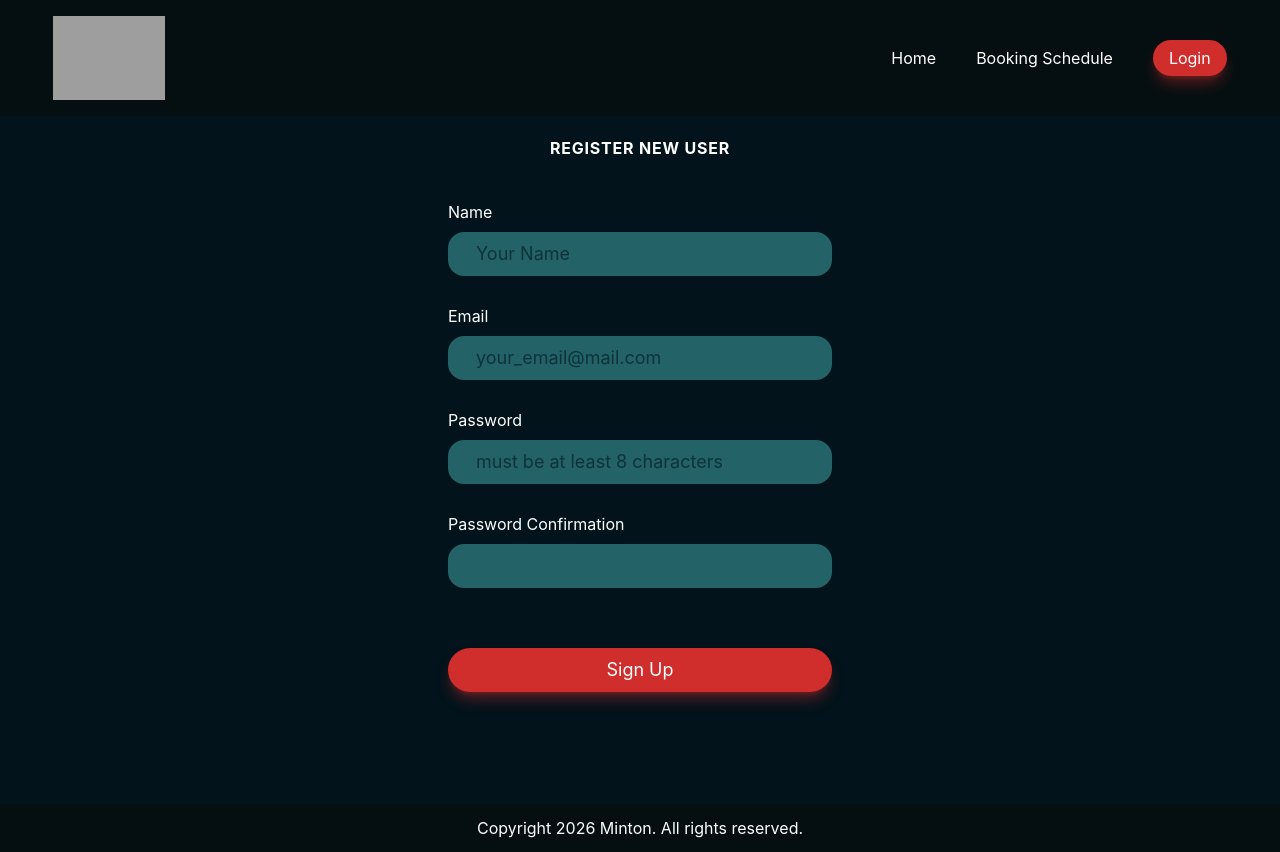
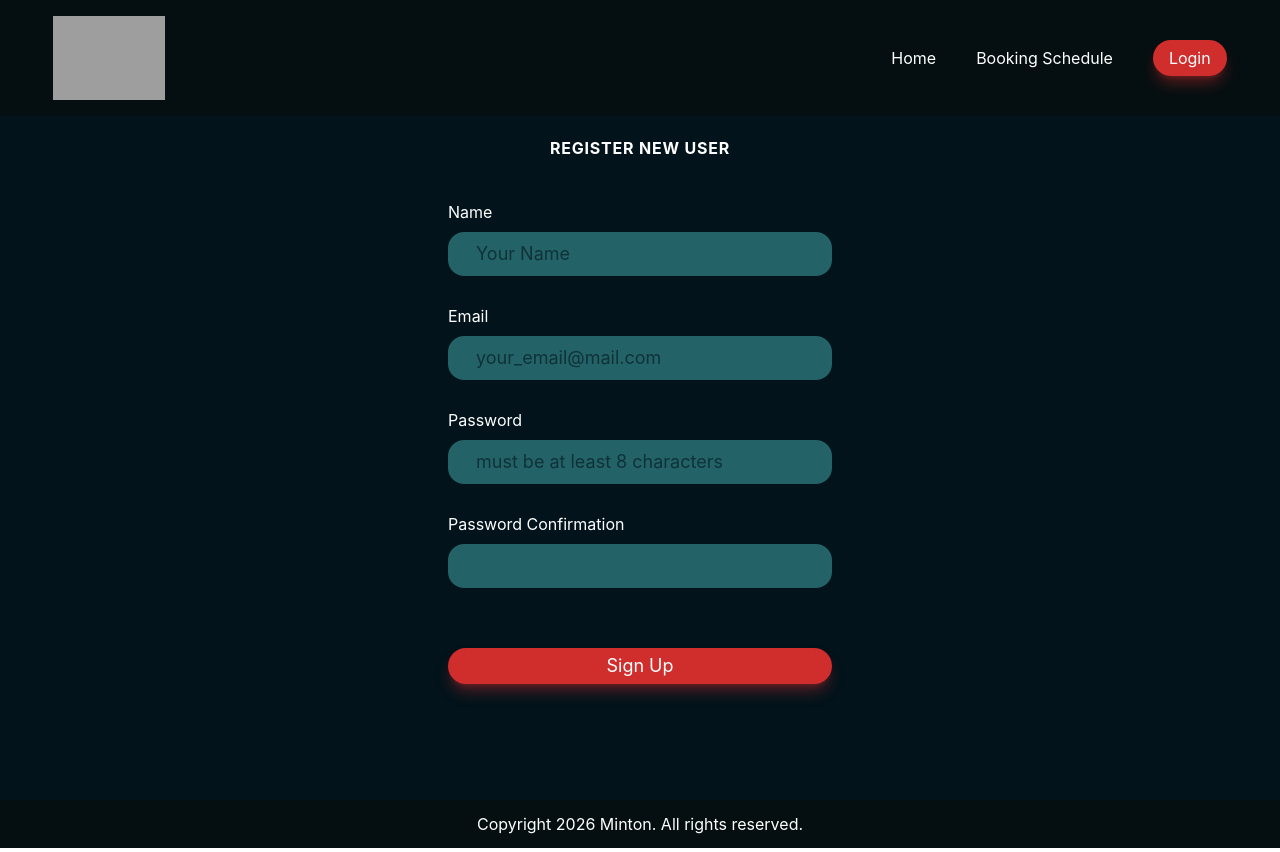
Before and after one commit to wardahnabilah/Minton-Project-2026, a React (Vite) app: page /register in a window 1280 px wide. Built offline with nearby package versions, Linux system fonts and the light colour scheme; no server answers; grey boxes are pictures that could not be loaded.

Commit message:
refactor: rename ButtonPrimary to ButtonFilled

```diff
--- a/src/components/elements/Buttons.jsx
+++ b/src/components/elements/Buttons.jsx
@@ -12,25 +12,32 @@ export function ButtonLink({pathName, children: label}) {
     )
 }
 
-export function ButtonPrimary({onClick, className: addedClass,children: label, disabled}) {
+export function ButtonFilled({onClick, size, variant, loading, disabled, className: addedClass, children: label}) {
+    const variants = {
+        primary: 'bg-primary-red hover:bg-primary-red-dark shadow-primary-red/40',
+        secondary: 'bg-accent-grey hover:bg-accent-lightgrey shadow-accent-darkgrey/40'
+    }
+
+    const sizes = {
+        sm: 'px-4 py-2 text-sm',
+        md: 'px-5 py-1 text-md',
+        lg: 'px-8 py-2 text-lg',
+    }
+
     return (
         <button
             className={`
+                ${variants[variant]}
+                ${sizes[size]}
                 ${addedClass}
                 inline-block
-                px-8 py-2
-                text-lg
                 text-center
                 text-white
                 rounded-full
-                bg-primary-red
-                hover:bg-primary-red-dark
                 shadow-lg
-                shadow-primary-red/40
                 disabled:shadow-none
                 disabled:text-white/40
                 disabled:bg-accent-darkgrey/70
-                dark:disabled:bg-accent-lightgrey/40
             `}
             disabled={disabled}
             onClick={onClick}
--- a/src/components/layout/Header.jsx
+++ b/src/components/layout/Header.jsx
@@ -1,7 +1,7 @@
 import mintonLogo from '../../assets/images/minton-logo.png'
 import { NavItem } from './NavItem'
 import { NavLink, Link } from 'react-router-dom'
-import { ButtonLinkSmall, ButtonPrimary } from '../elements/Buttons'
+import { ButtonLinkSmall, ButtonFilled } from '../elements/Buttons'
 import { useContext } from 'react'
 import { AuthContext } from '../../context/AuthContext'
 
@@ -19,7 +19,7 @@ export function Header() {
             <NavItem>
                 { !loggedInUser ? <ButtonLinkSmall pathName="/login">Login</ButtonLinkSmall> :
                     <>
-                        <ButtonPrimary onClick={postLogout}>Logout</ButtonPrimary>
+                        <ButtonFilled variant="primary" size="md" onClick={postLogout}>Logout</ButtonFilled>
                     </>
                 }
             </NavItem>
--- a/src/pages/Auth/LoginPage.jsx
+++ b/src/pages/Auth/LoginPage.jsx
@@ -1,5 +1,5 @@
 import { InputForm } from "../../components/elements/InputForm";
-import { ButtonPrimary } from "../../components/elements/Buttons";
+import { ButtonFilled } from "../../components/elements/Buttons";
 import { ErrorAlert } from "../../components/elements/ErrorAlert";
 import { AuthContext } from "../../context/AuthContext";
 import { useContext, useState } from "react";
@@ -33,7 +33,7 @@ export function LoginPage() {
                     onChange={e => setFormData((prev) => ({...prev, password: e.target.value}))}
                 />
 
-                <ButtonPrimary className="mt-8" disabled={isLoading}>{!isLoading ? 'Login' : 'Loading...' }</ButtonPrimary>
+                <ButtonFilled variant="primary" size="md" className="mt-8" disabled={isLoading}>{!isLoading ? 'Login' : 'Loading...' }</ButtonFilled>
             </form>
 
             <div className="text-center mt-10">
--- a/src/pages/Auth/RegisterPage.jsx
+++ b/src/pages/Auth/RegisterPage.jsx
@@ -1,5 +1,5 @@
 import { InputForm } from "../../components/elements/InputForm"
-import { ButtonPrimary } from "../../components/elements/Buttons"
+import { ButtonFilled } from "../../components/elements/Buttons"
 import { ErrorAlert } from "../../components/elements/ErrorAlert"
 import { AuthContext } from "../../context/AuthContext"
 import { useContext, useEffect, useState } from "react"
@@ -54,7 +54,7 @@ export function RegisterPage() {
                     onChange={e => setFormData((prev) => ({...prev, password_confirmation: e.target.value}))}
                 />
 
-                <ButtonPrimary className="mt-8" disabled={isLoading}>{!isLoading ? 'Sign Up' : 'Loading...'}</ButtonPrimary>
+                <ButtonFilled variant="primary" size="md" className="mt-8" disabled={isLoading}>{!isLoading ? 'Sign Up' : 'Loading...'}</ButtonFilled>
             </form>
         </section>
     )
```
